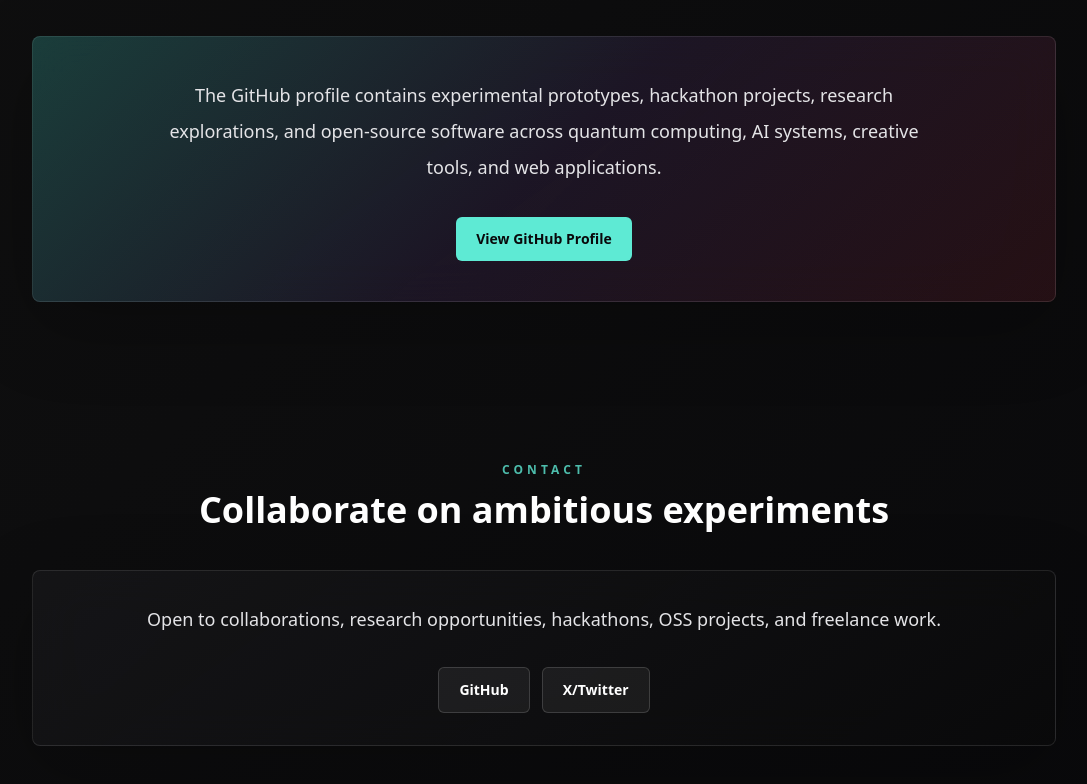
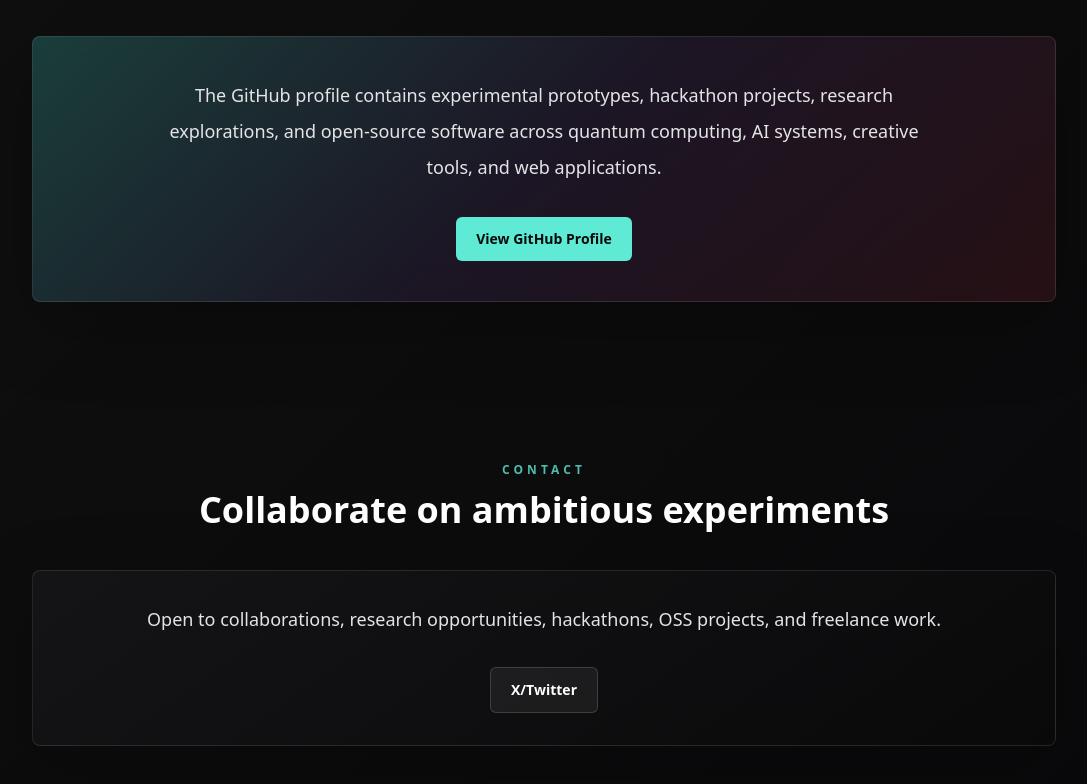
Before and after one commit to dorakingx/dorakingx.github.io, a Next.js app: page /en in a window 1280 px wide. Shown: the part 3116-3900 px from the top of the page, without its empty margins (96-1183 px from the left). Built offline with nearby package versions, Linux system fonts and the light colour scheme.

Commit message:
Remove duplicate GitHub link from contact section

```diff
--- a/data/translations.ts
+++ b/data/translations.ts
@@ -45,7 +45,6 @@ export const translations = {
       title: "Collaborate on ambitious experiments",
       body: "Open to collaborations, research opportunities, hackathons, OSS projects, and freelance work.",
       links: [
-        { label: "GitHub", href: "https://github.com/dorakingx" },
         { label: "X/Twitter", href: "https://x.com/doraking_en" }
       ]
     }
@@ -93,7 +92,6 @@ export const translations = {
       title: "野心的な実験でコラボレーション",
       body: "コラボレーション、研究機会、ハッカソン、OSSプロジェクト、フリーランスの仕事を歓迎しています。",
       links: [
-        { label: "GitHub", href: "https://github.com/dorakingx" },
         { label: "X/Twitter", href: "https://x.com/doraking_ja" }
       ]
     }
```
